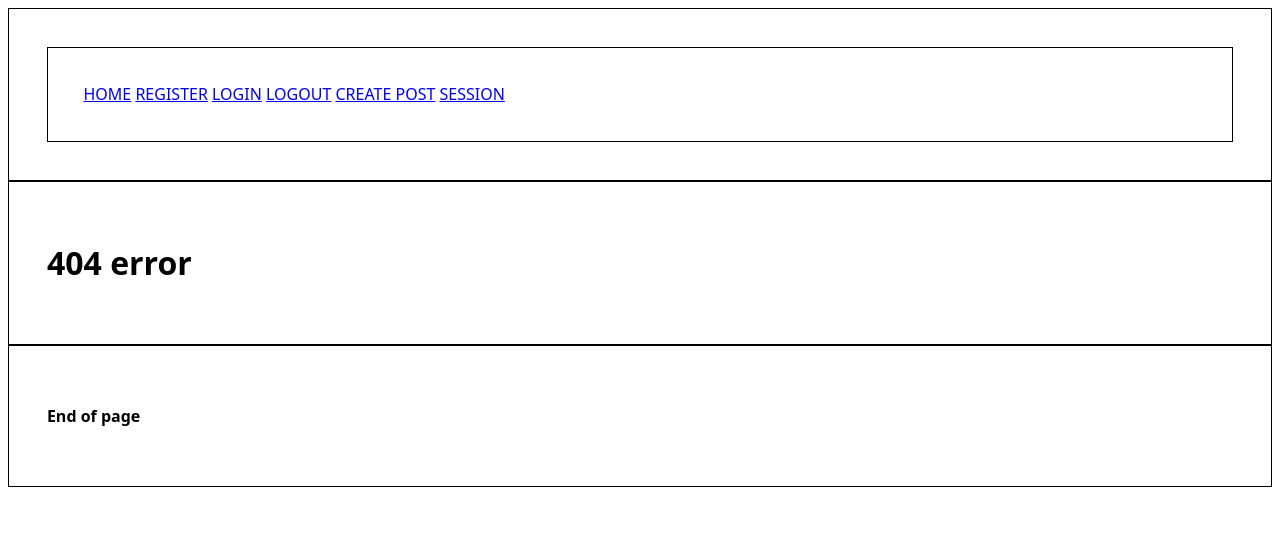
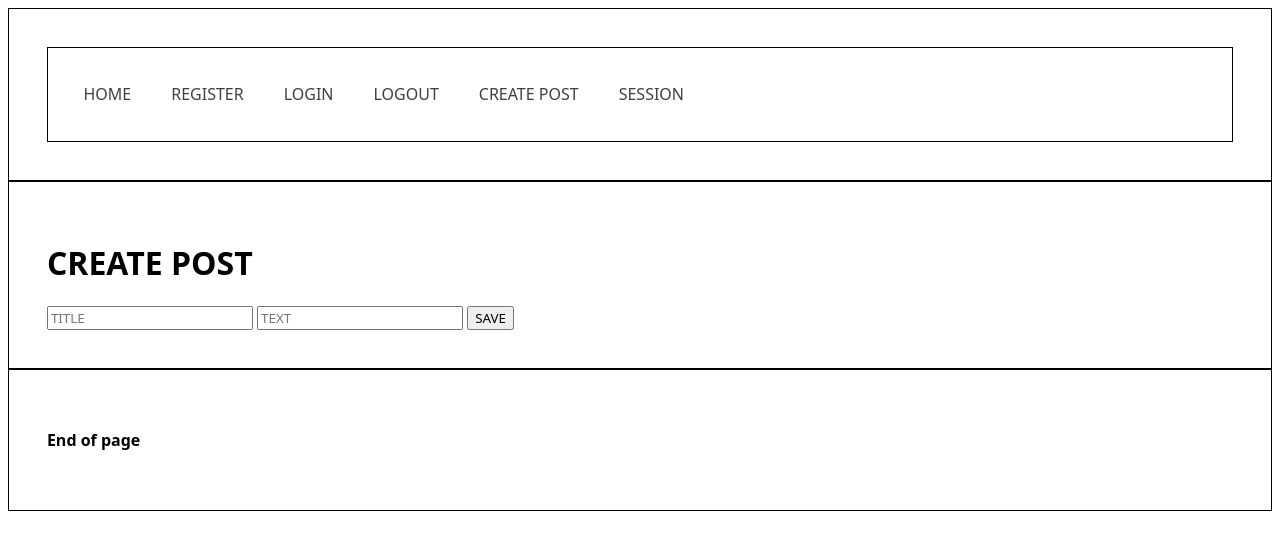
Before and after one commit to AhmadHamed08/halvkurs_projekt, a PHP site: page /posts/create in a window 1280 px wide. Shown: the top 550 px of the page. Run offline with PHP 8.4, Linux system fonts and the light colour scheme.

Commit message:
create post

```diff
--- a/index.php
+++ b/index.php
@@ -6,10 +6,21 @@ session_start([
 
 require_once("router.php");
 require_once("response.php");
+require_once("postsModel.php");
 
 App::get("/", "views/home");
 App::get("/register", "views/register");
 App::get("/login", "views/login");
+App::get("/posts/create", "views/createPost");
+
+App::get("/session", function(){
+    Res::debug($_SESSION);
+});
+
+App::get("/logout", function(){
+    session_destroy();
+    Res::redirect("/", "LOGGED OUT");
+});
 
 App::post("/register", function(){
     if (empty($_POST['email']) || empty($_POST['password'])){
@@ -77,13 +88,18 @@ App::post("/login", function(){
     Res::redirect("/", "LOGGED IN");
 });
 
-App::get("/session", function(){
-    Res::debug($_SESSION);
+App::post("/posts", function(){
+    if(empty($_SESSION['uid'])){
+        Res::redirect_error("/login", "Måste vara inloggad för att skapa post");
+        return;
+    }
+
+    $title = $_POST["title"];
+    $text = $_POST["text"];
+
+    Posts::create($title, $text, $_SESSION['uid']);
+    Res::redirect("/", "Post created");
 });
 
-App::get("/logout", function(){
-    session_destroy();
-    Res::redirect("/", "LOGGED OUT");
-});
 
 App::any("/404", "views/404");
--- a/style.css
+++ b/style.css
@@ -17,3 +17,19 @@ section{
 .success{
     color:green;
 }
+
+nav{
+    display:flex;
+    gap:40px;
+    flex-wrap: wrap;
+}
+
+nav a{
+    color:#404040;
+    text-decoration: none;
+}
+
+.post{
+    padding:3%;
+    border:1px solid #808080;
+}
--- /dev/null
+++ b/views/createPost.php
@@ -0,0 +1,15 @@
+<?php include("start.php"); ?>
+
+
+<h1>CREATE POST</h1>
+
+<div class="form">
+    <form action="/posts" method="post">
+        <input type="text" name="title" placeholder="TITLE">
+        <input type="text" name="text" placeholder="TEXT">
+        <input type="submit" value="SAVE">
+    </form>
+</div>
+
+
+<?php include("end.php"); ?>
```
Also changed, not shown: posts.json (+14 -1 lines), views/home.php (+18 -0 lines).
